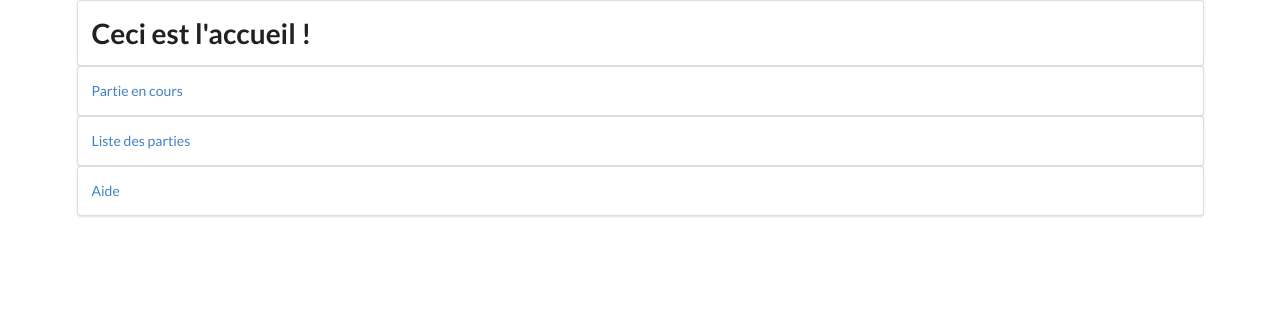
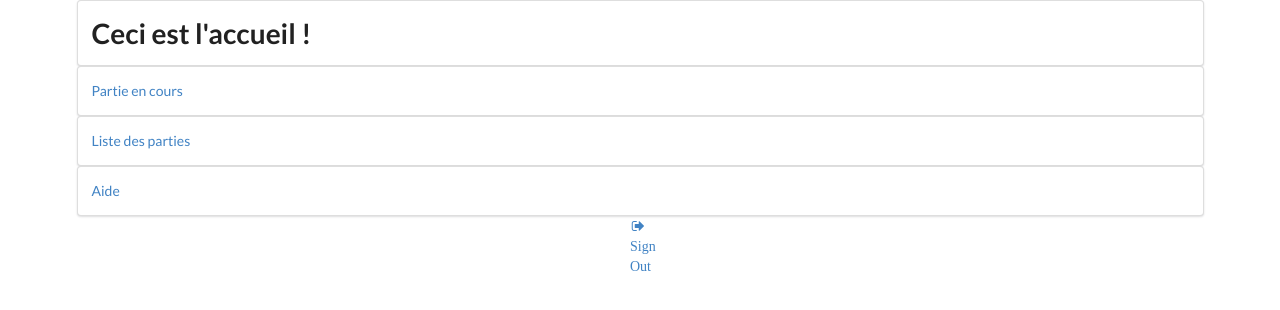
Before and after one commit to Slyces/Pleine_Lune, a Django app: page /home in a window 1280 px wide. Shown: the top 310 px of the page. Run offline with Django 3.2, Linux system fonts and the light colour scheme.

Commit message:
login / logout fonctionnel + database à jour

```diff
--- a/templates/website/home.html
+++ b/templates/website/home.html
@@ -27,6 +27,17 @@
             <p><a href="{% url 'help' %}">Aide</a></p>
         </div>
     </div>
+    <div class="ui center aligned grid">
+        <div class="column">
+            <div class="ui">
+                <a href="{% url 'logout' %}">
+                    <i class="sign out icon">
+                        Sign Out
+                    </i>
+                </a>
+            </div>
+        </div>
+    </div>
 
 {% endblock %}
 
```
Also changed, not shown: db.sqlite3.
